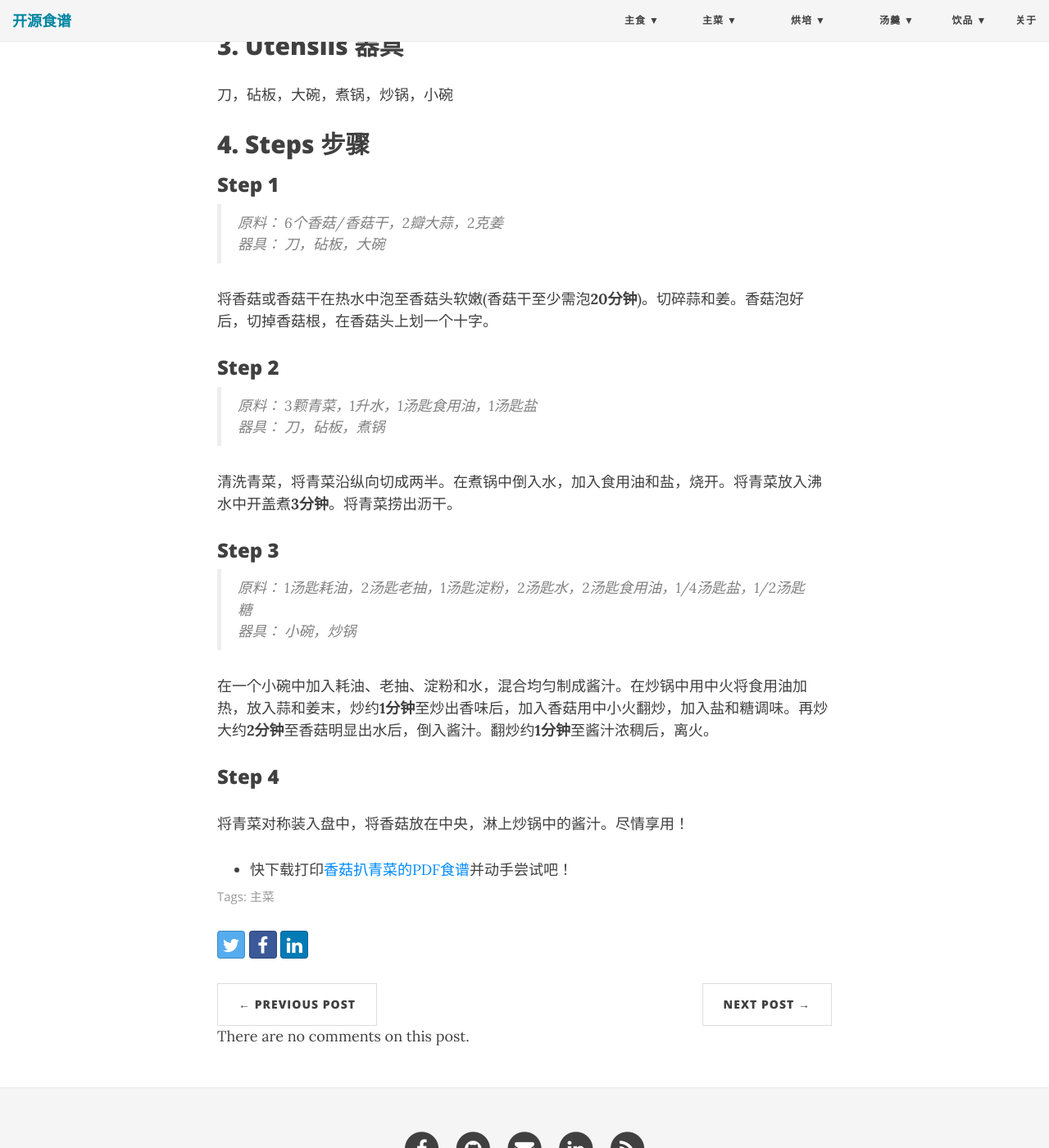
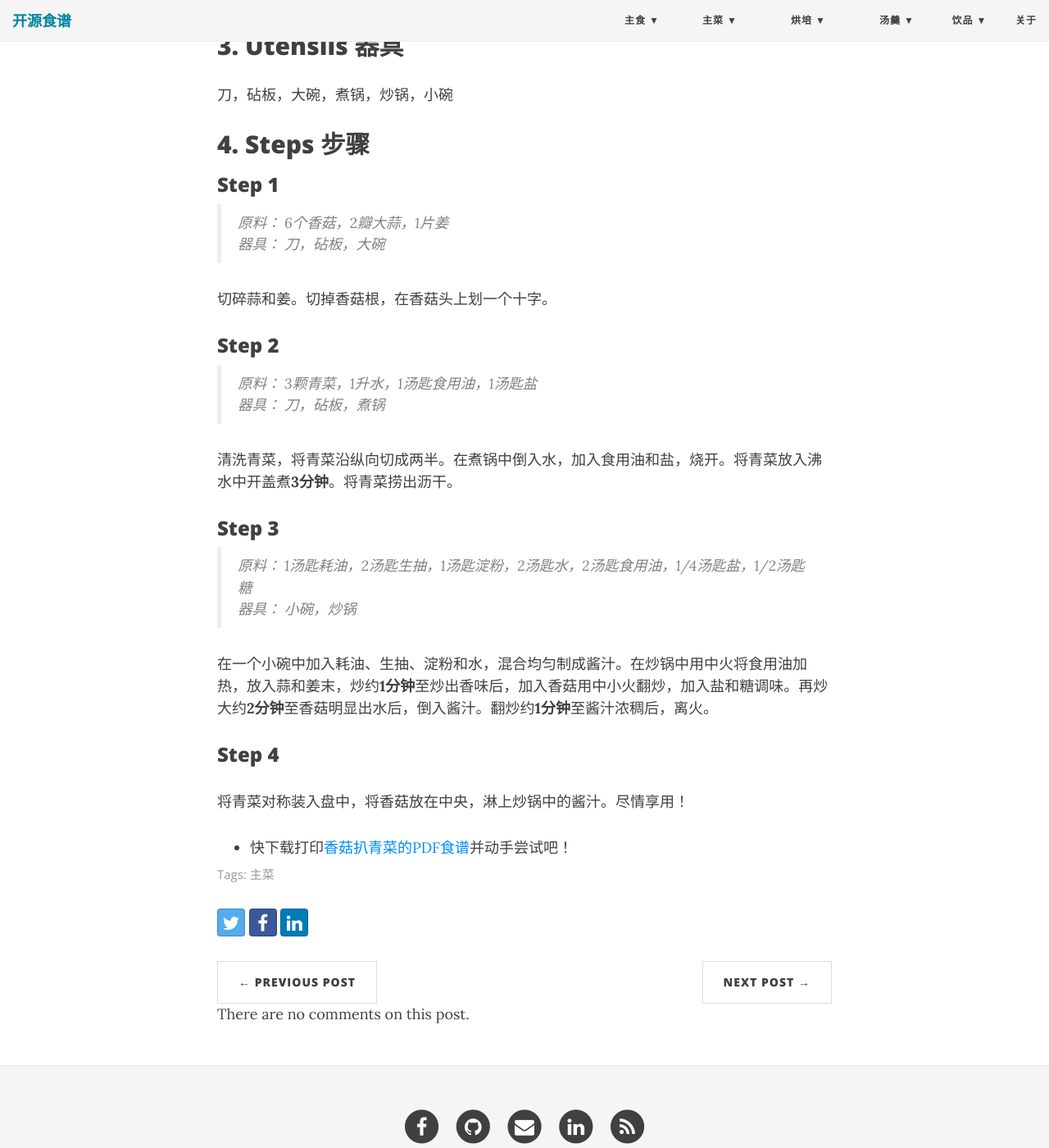
Before and after one commit to uraplutonium/open-recipe, a Jekyll site: the page built from _posts/2018-09-30-blanched-bok-choy-with-shiitake-mushrooms.md, in a window 1280 px wide and 1400 px high, scrolled down 1493 px. Shown: the whole window at 82% size. Built offline with Jekyll 4.4.1, drawn with Linux system fonts in a browser that asks for light colours; nearby versions of some CDN libraries; a script that is not in the unit is left out.

Commit message:
recipes modifed.

```diff
--- a/_posts/2018-09-30-blanched-bok-choy-with-shiitake-mushrooms.md
+++ b/_posts/2018-09-30-blanched-bok-choy-with-shiitake-mushrooms.md
@@ -17,17 +17,17 @@ comments: true
 
 ## 2. Ingredients 原料 (2人份)
 
-| 3颗      | 青菜        |
-| 1升      | 水          |
-| 2瓣      | 大蒜        |
-| 2克      | 姜          |
-| 6个      | 香菇/香菇干 |
-| 1汤匙    | 耗油        |
-| 2汤匙    | 生抽        |
-| 1汤匙    | 淀粉        |
-| 3汤匙    | 食用油      |
-| 1.25汤匙 | 盐          |
-| 1/2汤匙  | 糖          |
+| 3颗      | 青菜   |
+| 1升      | 水     |
+| 2瓣      | 大蒜   |
+| 1片      | 姜     |
+| 6个      | 香菇   |
+| 1汤匙    | 耗油   |
+| 2汤匙    | 生抽   |
+| 1汤匙    | 淀粉   |
+| 3汤匙    | 食用油 |
+| 1.25汤匙 | 盐     |
+| 1/2汤匙  | 糖     |
 
 ## 3. Utensils 器具
 
@@ -36,10 +36,10 @@ comments: true
 ## 4. Steps 步骤
 
 ### Step 1
-> 原料： 6个香菇/香菇干，2瓣大蒜，2克姜
+> 原料： 6个香菇，2瓣大蒜，1片姜
 > 器具： 刀，砧板，大碗
 
-将香菇或香菇干在热水中泡至香菇头软嫩(香菇干至少需泡**20分钟**)。切碎蒜和姜。香菇泡好后，切掉香菇根，在香菇头上划一个十字。
+切碎蒜和姜。切掉香菇根，在香菇头上划一个十字。
 
 ### Step 2
 > 原料： 3颗青菜，1升水，1汤匙食用油，1汤匙盐
@@ -48,10 +48,10 @@ comments: true
 清洗青菜，将青菜沿纵向切成两半。在煮锅中倒入水，加入食用油和盐，烧开。将青菜放入沸水中开盖煮**3分钟**。将青菜捞出沥干。
 
 ### Step 3
-> 原料： 1汤匙耗油，2汤匙老抽，1汤匙淀粉，2汤匙水，2汤匙食用油，1/4汤匙盐，1/2汤匙糖
+> 原料： 1汤匙耗油，2汤匙生抽，1汤匙淀粉，2汤匙水，2汤匙食用油，1/4汤匙盐，1/2汤匙糖
 > 器具： 小碗，炒锅
 
-在一个小碗中加入耗油、老抽、淀粉和水，混合均匀制成酱汁。在炒锅中用中火将食用油加热，放入蒜和姜末，炒约**1分钟**至炒出香味后，加入香菇用中小火翻炒，加入盐和糖调味。再炒大约**2分钟**至香菇明显出水后，倒入酱汁。翻炒约**1分钟**至酱汁浓稠后，离火。
+在一个小碗中加入耗油、生抽、淀粉和水，混合均匀制成酱汁。在炒锅中用中火将食用油加热，放入蒜和姜末，炒约**1分钟**至炒出香味后，加入香菇用中小火翻炒，加入盐和糖调味。再炒大约**2分钟**至香菇明显出水后，倒入酱汁。翻炒约**1分钟**至酱汁浓稠后，离火。
 
 ### Step 4
 将青菜对称装入盘中，将香菇放在中央，淋上炒锅中的酱汁。尽情享用！
```
Also changed, not shown: _posts/2018-09-28-tea-eggs.md (+2 -2 lines), 2 other files.
